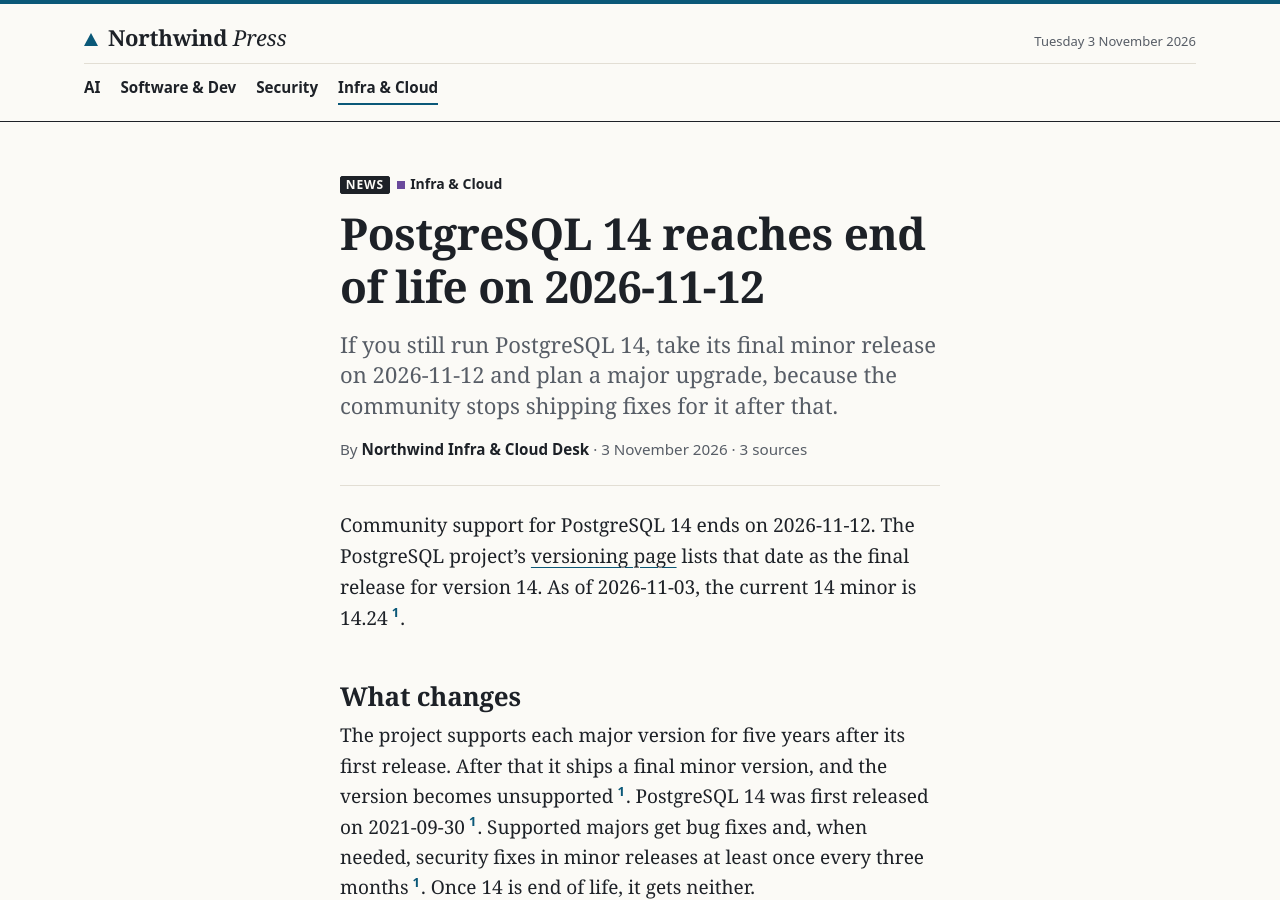
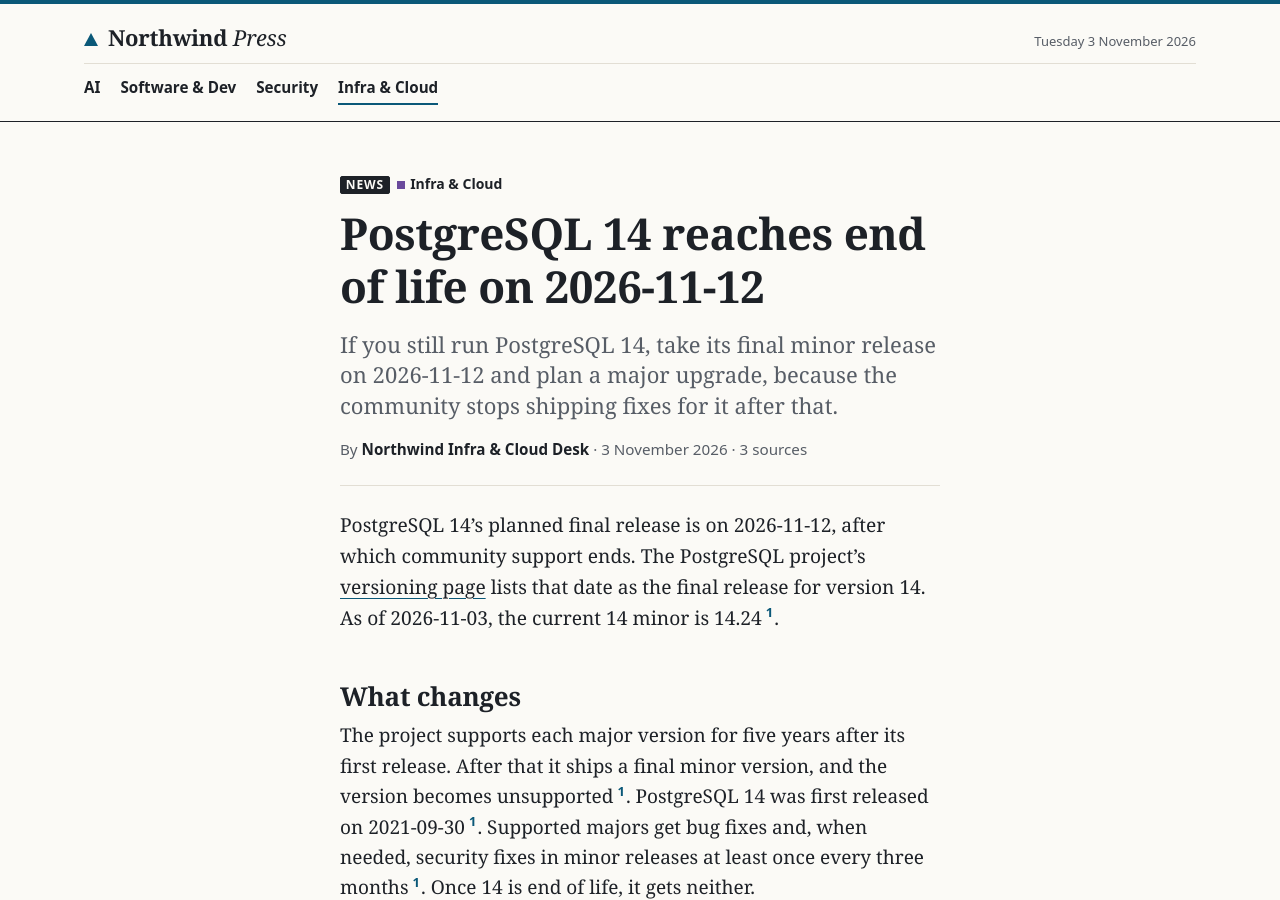
Before and after one commit to northwind-press/northwind-press.github.io, a Jekyll site: the page built from _posts/2026-11-03-postgresql-14-eol.md, in a window 1280 px wide and 900 px high. Built offline with Jekyll 4.4.1, drawn with Linux system fonts in a browser that asks for light colours.

Commit message:
Copy: postgresql-14-eol opening reworded per editor via infra-editor (T-142)
Co-Authored-By: Claude Opus 5.5 <noreply@anthropic.com>

```diff
--- a/_posts/2026-11-03-postgresql-14-eol.md
+++ b/_posts/2026-11-03-postgresql-14-eol.md
@@ -22,7 +22,7 @@ sources:
 corrections: []
 ---
 
-Community support for PostgreSQL 14 ends on 2026-11-12. The PostgreSQL project's [versioning page](https://www.postgresql.org/support/versioning/) lists that date as the final release for version 14. As of 2026-11-03, the current 14 minor is 14.24{% include cite.html n=1 %}.
+PostgreSQL 14's planned final release is on 2026-11-12, after which community support ends. The PostgreSQL project's [versioning page](https://www.postgresql.org/support/versioning/) lists that date as the final release for version 14. As of 2026-11-03, the current 14 minor is 14.24{% include cite.html n=1 %}.
 
 ## What changes
 
```
